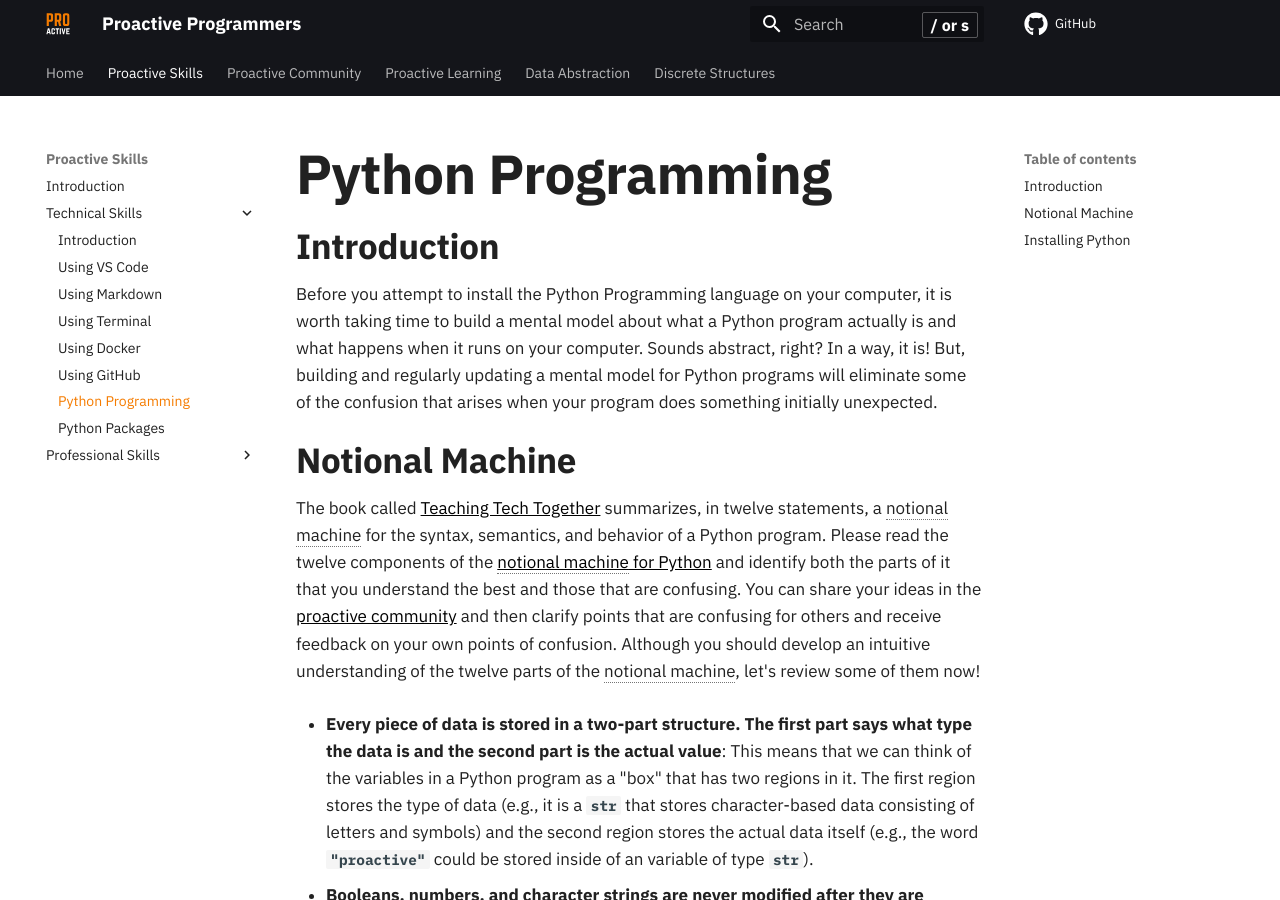
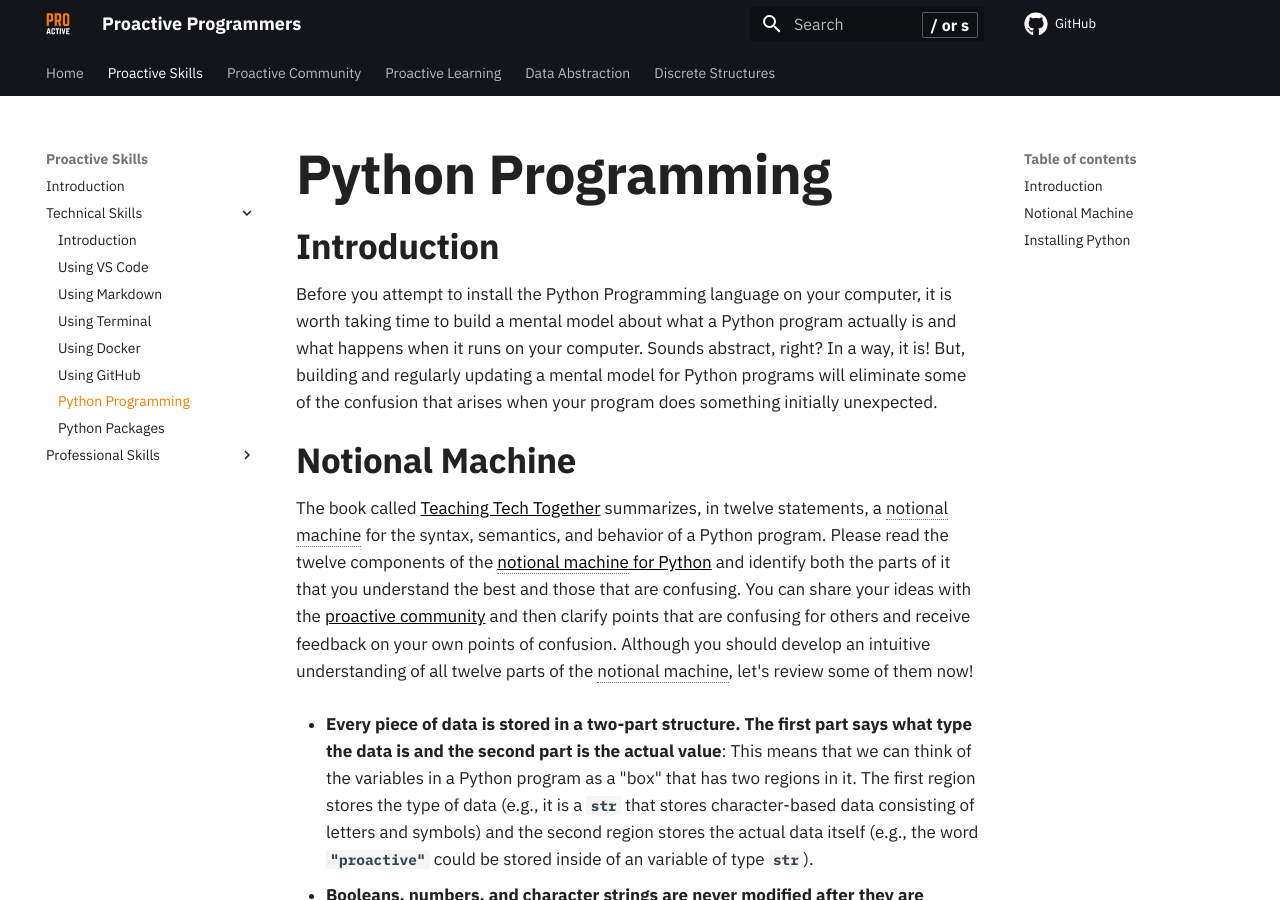
Before and after one commit to ProactiveProgrammers/www.proactiveprogrammers.com, an MkDocs documentation site: the page built from docs/proactive-skills/technical-skills/python-programming.md, in a window 1280 px wide and 900 px high. Built offline with MkDocs 1.6.1 and Material for MkDocs 9.7.7, drawn with Linux system fonts in a browser that asks for light colours; comment, search, counter and statistics services are not loaded.

Commit message:
fix: Revise two sentences in the python-programming.

```diff
--- a/docs/proactive-skills/technical-skills/python-programming.md
+++ b/docs/proactive-skills/technical-skills/python-programming.md
@@ -19,10 +19,10 @@ statements, a notional machine for the syntax, semantics, and behavior of a
 Python program. Please read the twelve components of the [notional machine for
 Python](http://teachtogether.tech/en/#s:models-notional) and identify both the
 parts of it that you understand the best and those that are confusing. You can
-share your ideas in the [proactive
+share your ideas with the [proactive
 community](/proactive-community/community-connections/) and then clarify points
 that are confusing for others and receive feedback on your own points of
-confusion. Although you should develop an intuitive understanding of the twelve
+confusion. Although you should develop an intuitive understanding of all twelve
 parts of the notional machine, let's review some of them now!
 
 - **Every piece of data is stored in a two-part structure. The first part says
```
